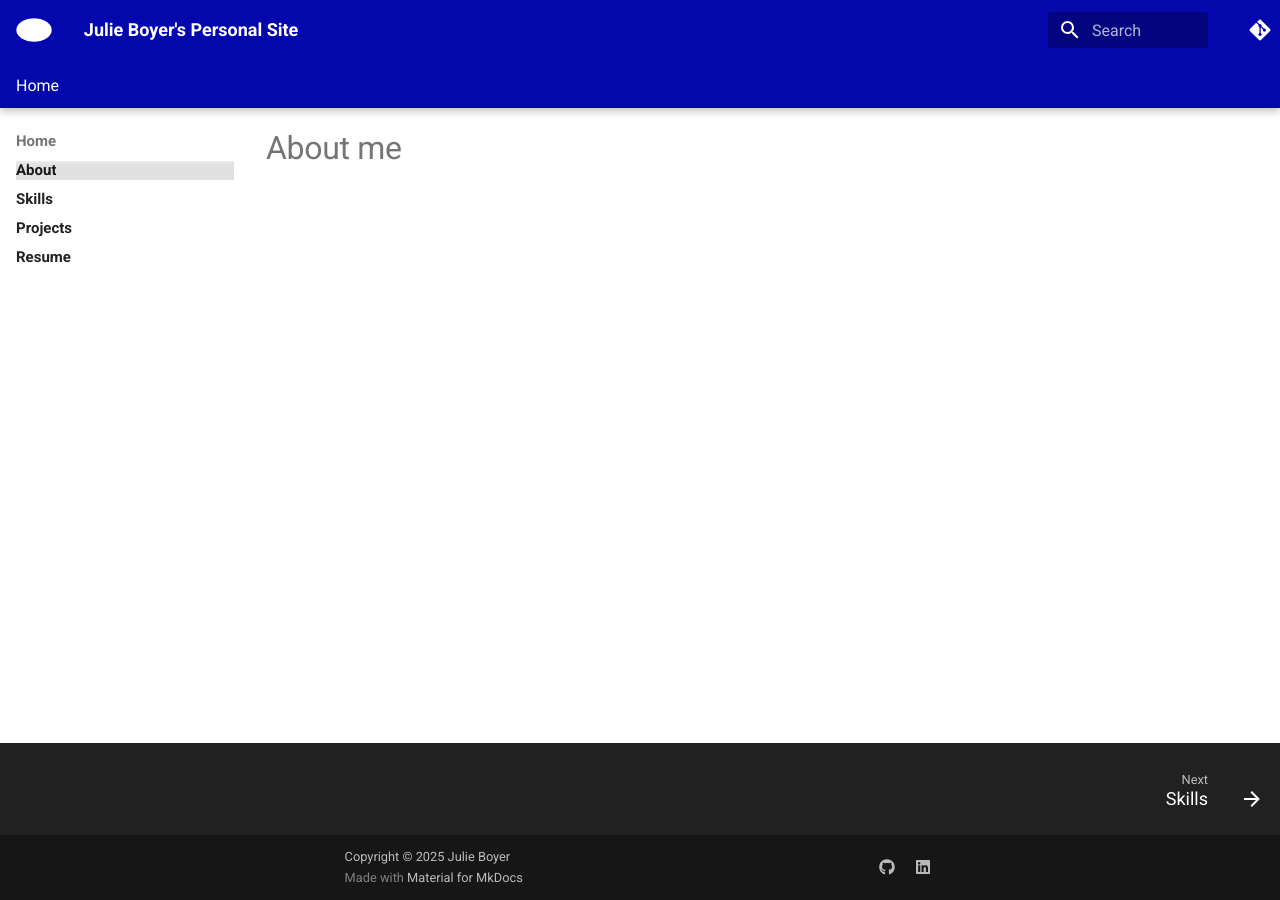
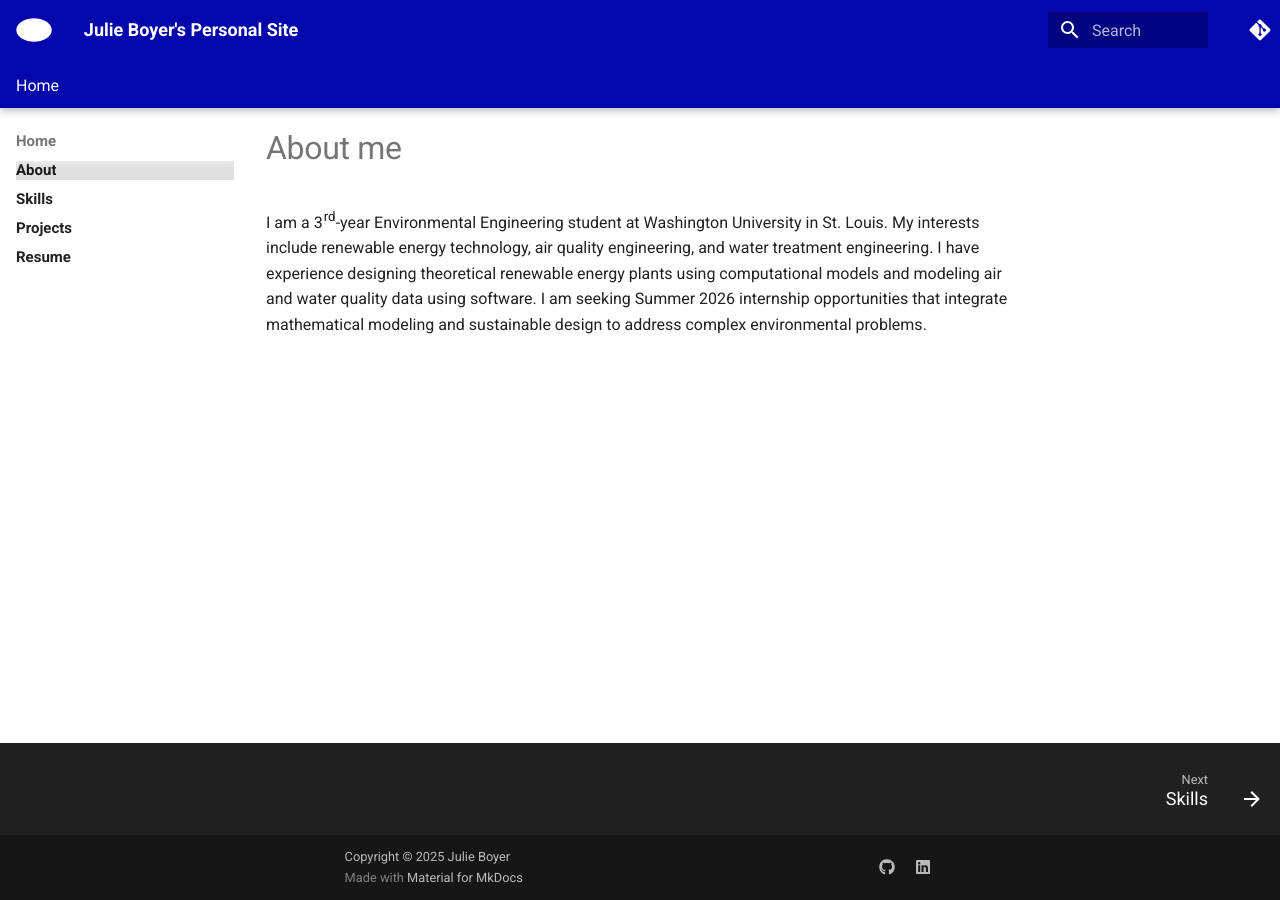
Before and after one commit to boyerjulie/boyerjulie.github.io, an MkDocs documentation site: the page built from docs/index.md, in a window 1280 px wide. Built offline with MkDocs 1.6.1 and Material for MkDocs 9.7.7, drawn with Linux system fonts in a browser that asks for light colours; comment, search, counter and statistics services are not loaded.

Commit message:
Update personal information in index.md
Added personal background and internship interests.

```diff
--- a/docs/index.md
+++ b/docs/index.md
@@ -1 +1,3 @@
 # About me
+
+I am a 3rd-year Environmental Engineering student at Washington University in St. Louis. My interests include renewable energy technology, air quality engineering, and water treatment engineering. I have experience designing theoretical renewable energy plants using computational models and modeling air and water quality data using software. I am seeking Summer 2026 internship opportunities that integrate mathematical modeling and sustainable design to address complex environmental problems.
```
